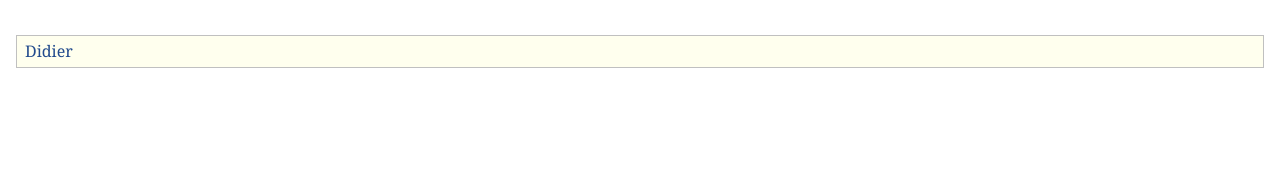
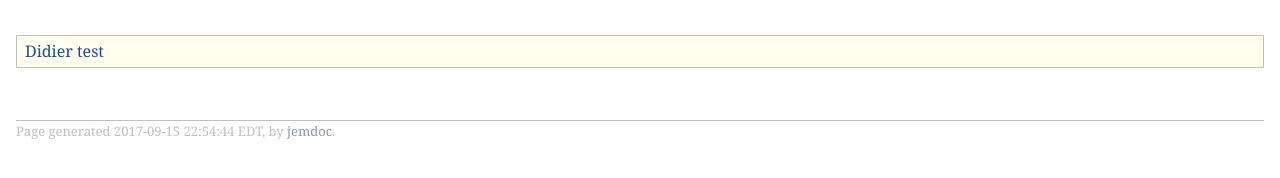
Before and after one commit to didierguillevic/didierguillevic.github.io, a plain HTML site: page index.html in a window 1280 px wide. Drawn offline with Linux system fonts and the light colour scheme.

Commit message:
Test the www page

```diff
--- a/index.html
+++ b/index.html
@@ -11,8 +11,13 @@
 <div id="layout-content">
 <div class="infoblock">
 <div class="blockcontent">
-<p><a href="http://didierguillevic.github.io/didier">Didier</a></p>
+<p><a href="http://didierguillevic.github.io/didier">Didier test</a></p>
 </div></div>
+<div id="footer">
+<div id="footer-text">
+Page generated 2017-09-15 22:54:44 EDT, by <a href="http://jemdoc.jaboc.net/">jemdoc</a>.
+</div>
+</div>
 </div>
 </body>
 </html>
```
Also changed, not shown: 1 other file.
